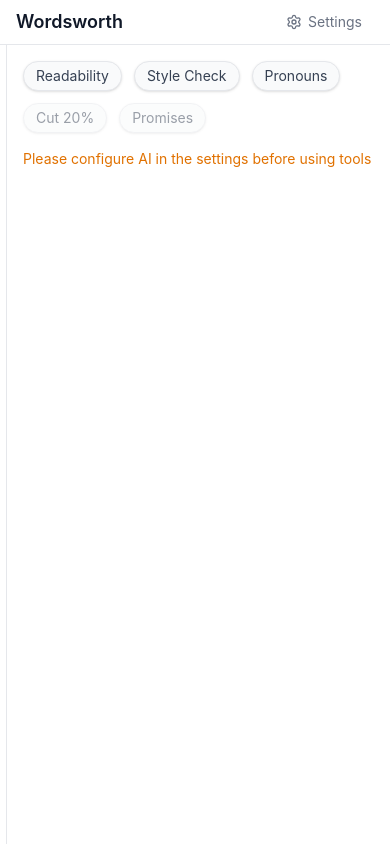
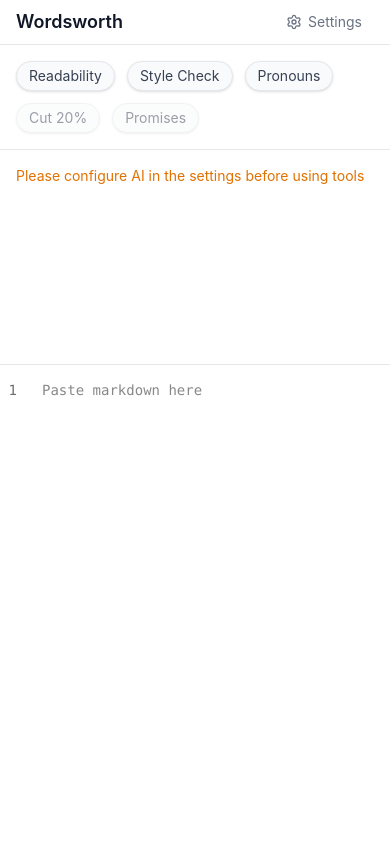
Before and after one commit to phazonoverload/wordsworth, a Vue app: page / in a window 390 px wide. Built offline with nearby package versions, Linux system fonts and the light colour scheme.

Commit message:
Add mobile responsive layout and settings modal padding

```diff
--- a/src/App.vue
+++ b/src/App.vue
@@ -28,17 +28,17 @@
     </header>
 
     <!-- Main content: 2-pane layout -->
-    <div class="flex-1 flex overflow-hidden">
-      <!-- Left: Editor + Reader Context -->
-      <div class="flex-1 flex flex-col overflow-hidden">
+    <div class="flex-1 flex flex-col md:flex-row overflow-hidden">
+      <!-- Tools/Results: top on mobile, right sidebar on desktop -->
+      <aside class="h-80 shrink-0 border-b border-gray-200 md:order-2 md:h-auto md:w-96 md:border-b-0 md:border-l">
+        <ResultsPane />
+      </aside>
+
+      <!-- Editor -->
+      <div class="flex-1 flex flex-col overflow-hidden md:order-1">
         <MergePane v-if="toolStore.mergeOriginal && toolStore.mergeModified" class="flex-1" />
         <EditorPane v-else class="flex-1" />
       </div>
-
-      <!-- Right: Results (includes ToolSelector at top) -->
-      <aside class="w-96 border-l border-gray-200 overflow-y-auto">
-        <ResultsPane />
-      </aside>
     </div>
 
     <!-- Settings Modal -->
--- a/src/components/ResultsPane.vue
+++ b/src/components/ResultsPane.vue
@@ -37,8 +37,11 @@
 </script>
 
 <template>
-  <div class="results-pane flex flex-col gap-4 p-4">
+  <div class="results-pane flex h-full flex-col">
+    <div class="shrink-0 border-b border-gray-200 p-4">
       <ToolSelector />
+    </div>
+    <div class="flex-1 overflow-y-auto p-4">
       <div v-if="!settingsStore.hasKeyForCurrentProvider && !toolStore.activeTool" class="text-sm text-amber-600">
         Please configure AI in the settings before using tools
       </div>
@@ -52,4 +55,5 @@
       <CutResult v-else-if="toolStore.result.type === 'cut-twenty'" :result="toolStore.result" @accept="onAcceptChunk" @reject="onRejectChunk" />
       <PromiseResult v-else-if="toolStore.result.type === 'promise-tracker'" :result="toolStore.result" />
     </div>
+  </div>
 </template>
--- a/src/components/SettingsModal.vue
+++ b/src/components/SettingsModal.vue
@@ -66,7 +66,7 @@
 
       <!-- Modal content -->
       <div class="relative flex items-center justify-center h-full pointer-events-none">
-        <div class="bg-white rounded-lg shadow-xl p-6 w-full max-w-md pointer-events-auto">
+        <div class="bg-white rounded-lg shadow-xl p-6 w-full max-w-md mx-4 pointer-events-auto">
           <!-- Header -->
           <div class="flex items-center justify-between mb-6">
             <h2 class="text-lg font-semibold text-gray-900">Settings</h2>
```
Lines whose indentation alone changed are shown as unchanged.
